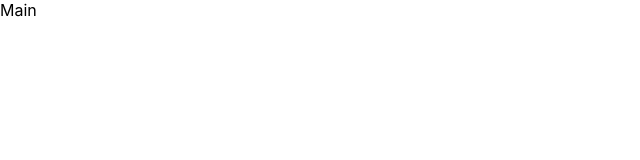
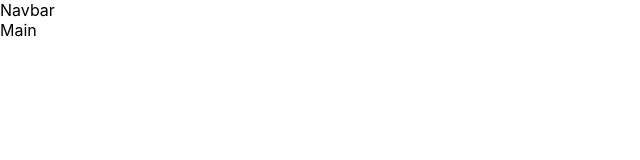
Before and after one commit to Chadkaplan/quiz-app, a React (Create React App) app: page / in a window 1280 px wide. Shown: the top 160 px of the page, without its empty margins (0-640 px from the left). Built offline with nearby package versions, Linux system fonts and the light colour scheme.

Commit message:
Added a navbar.

```diff
--- a/src/App.js
+++ b/src/App.js
@@ -4,9 +4,11 @@
 import Main from "./components/Main";
 import Create from "./components/Create";
 import Play from "./components/Play";
+import Navbar from "./components/Navbar";
 
 const App = () => (
   <BrowserRouter>
+    <Navbar />
     <Routes>
       <Route path="/" exact element={<Main />} />
       <Route path="/create" element={<Create />} />
--- /dev/null
+++ b/src/components/Navbar.jsx
@@ -0,0 +1,9 @@
+import React from 'react'
+
+const Navbar = () => {
+  return (
+    <div>Navbar</div>
+  )
+}
+
+export default Navbar
```
